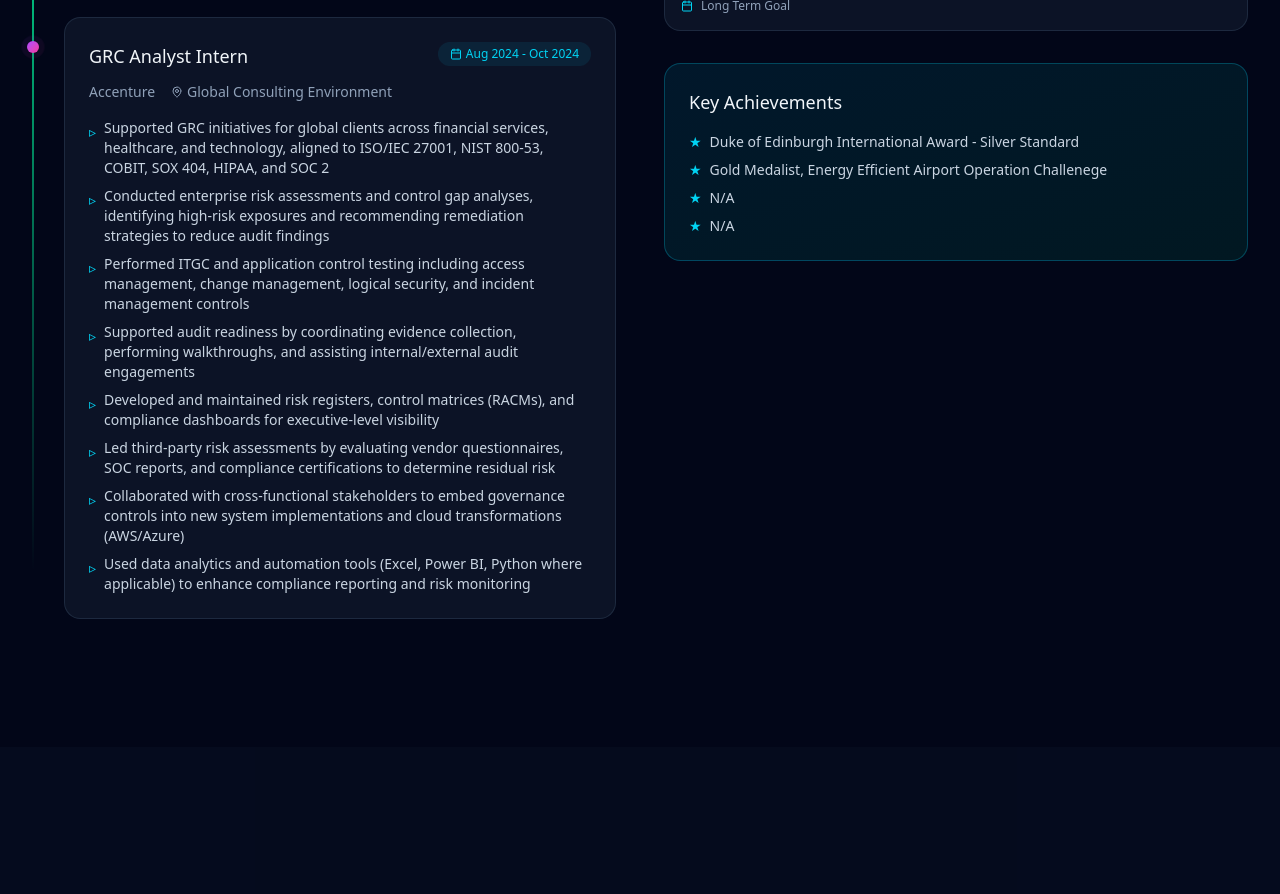
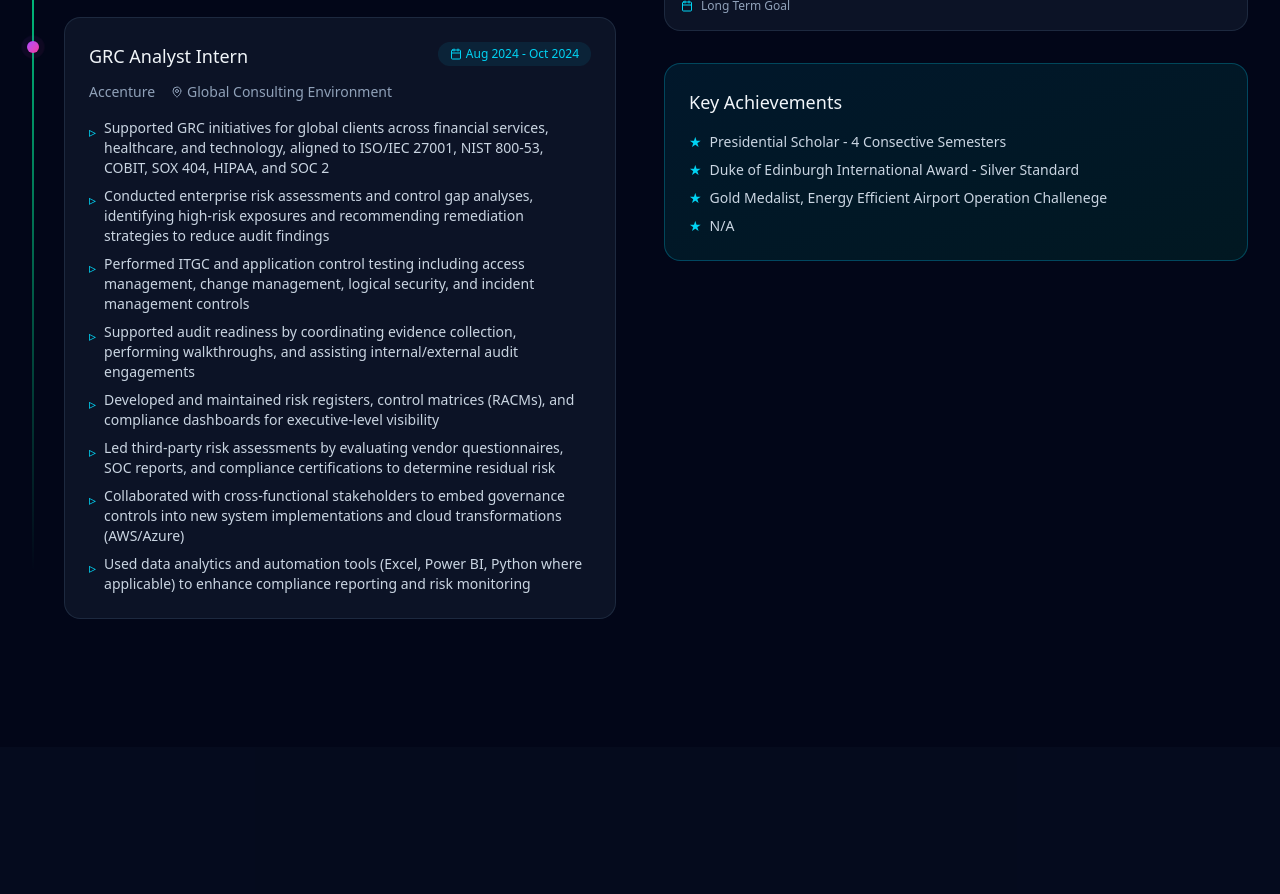
Before and after one commit to Mba205/my-portfolio, a React (Vite) app: page / in a window 1280 px wide. Shown: the part 3180-4074 px from the top of the page. Built offline with nearby package versions, Linux system fonts and the light colour scheme.

Commit message:
Update Experience.tsx

```diff
--- a/src/components/Experience.tsx
+++ b/src/components/Experience.tsx
@@ -259,15 +259,15 @@ export function Experience() {
                 <ul className="space-y-2">
                   <li className="flex items-start gap-2 text-sm text-slate-300">
                     <span className="text-cyan-400">★</span>
+                    Presidential Scholar - 4 Consective Semesters
+                  </li>
+                  <li className="flex items-start gap-2 text-sm text-slate-300">
+                    <span className="text-cyan-400">★</span>
                     Duke of Edinburgh International Award - Silver Standard
                   </li>
                   <li className="flex items-start gap-2 text-sm text-slate-300">
                     <span className="text-cyan-400">★</span>
-                    Gold Medalist, Energy Efficient Airport Operation Challenege
-                  </li>
-                  <li className="flex items-start gap-2 text-sm text-slate-300">
-                    <span className="text-cyan-400">★</span>
-                    N/A
+                     Gold Medalist, Energy Efficient Airport Operation Challenege
                   </li>
                   <li className="flex items-start gap-2 text-sm text-slate-300">
                     <span className="text-cyan-400">★</span>
```
